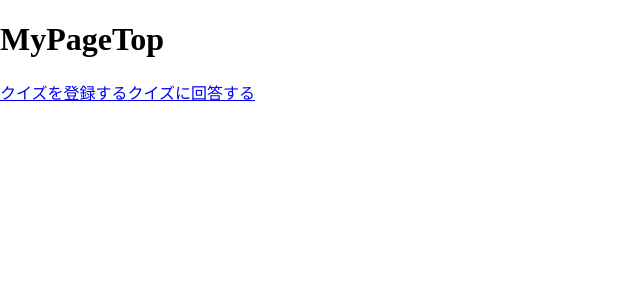
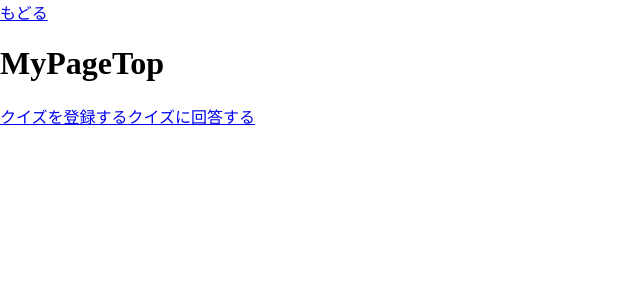
Before and after one commit to empitsu/quiz_app, a Next.js app: page /mypage/top in a window 1280 px wide. Shown: the top 300 px of the page, without its empty margins (0-640 px from the left). Built offline with nearby package versions, Linux system fonts and the light colour scheme.

Commit message:
feat: update Layout

```diff
--- a/components/Layout.tsx
+++ b/components/Layout.tsx
@@ -1,9 +1,18 @@
+import Link from "next/link";
+
 type Props = {
   children: React.ReactNode;
 };
 
 function Layout({ children }: Props) {
-  return <div>{children}</div>;
+  return (
+    <>
+      <nav>
+        <Link href="/mypage/top">もどる</Link>
+      </nav>
+      <div>{children}</div>
+    </>
+  );
 }
 
 export default Layout;
```
